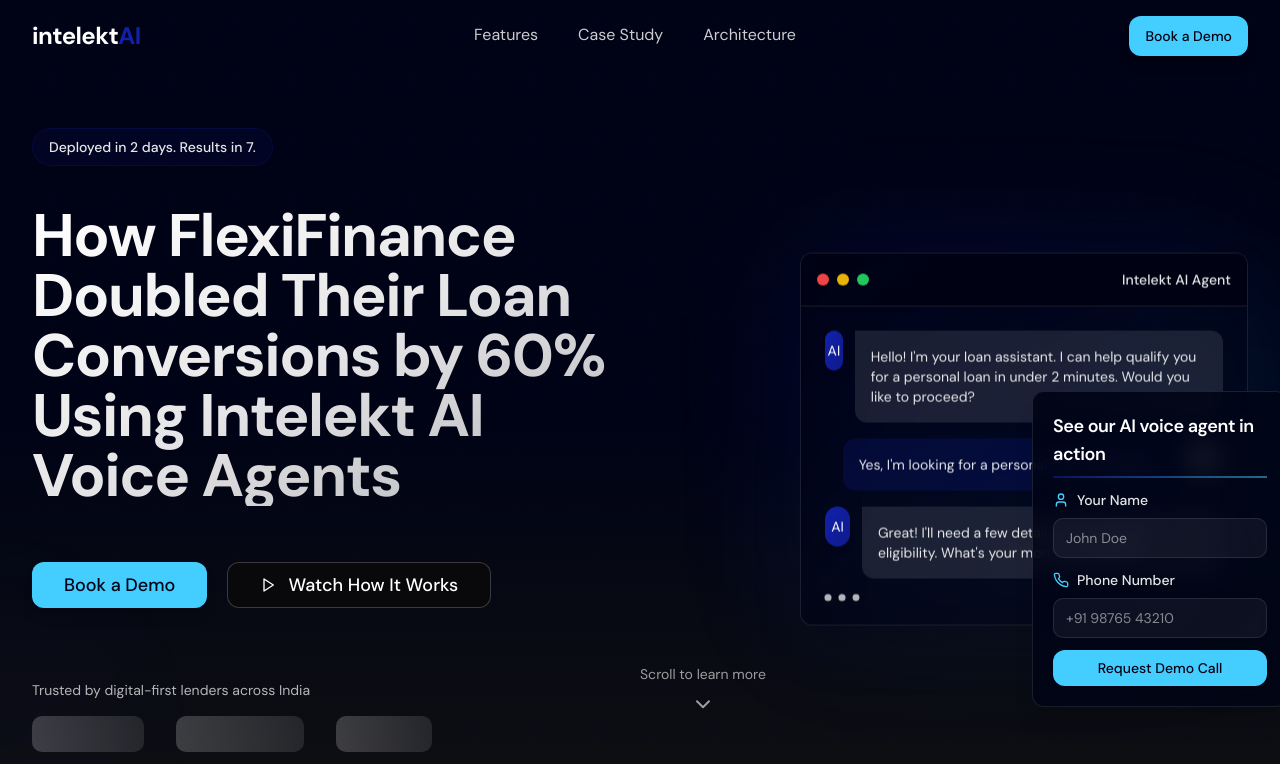
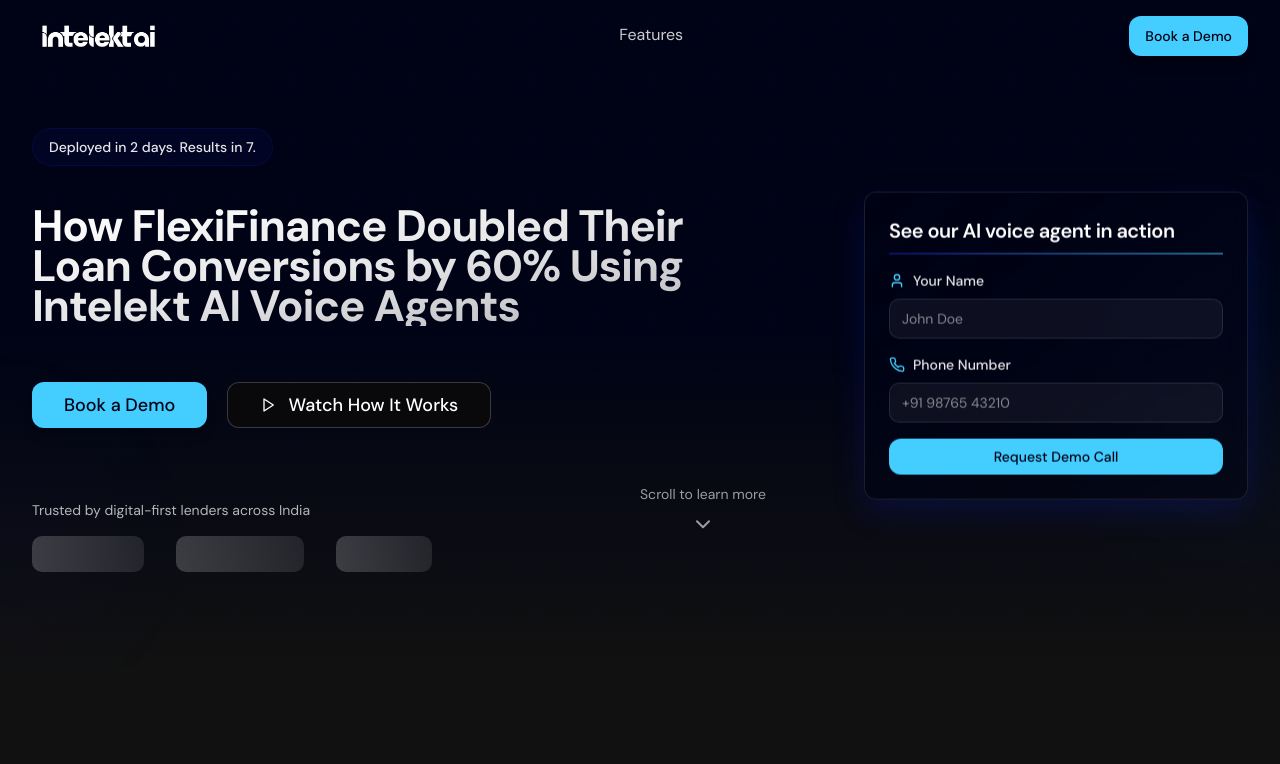
Before and after one commit to paarullllll/intelekt-ai-turbo-funnel-09, a React (Vite) app: page / in a window 1280 px wide. Shown: the top 764 px of the page. Built offline with nearby package versions, Linux system fonts and the light colour scheme.

Commit message:
Refactor: Update landing page content
- Reduced heading font size.
- Removed chat visual and adjusted card size.
- Removed navigation items.
- Updated section headings and content.
- Changed logo.

```diff
--- a/src/components/FeaturesSection.tsx
+++ b/src/components/FeaturesSection.tsx
@@ -1,114 +1,159 @@
 
 import React from 'react';
+import { Button } from "@/components/ui/button";
 import {
-  MessageSquare,
+  Clock,
+  Target,
+  BarChart,
+  ShieldCheck,
   FileText,
-  Play,
+  BrainCircuit,
+  Phone,
   Users,
-  Database,
-  BarChart,
-  Mic,
-  Video,
-  Zap,
-  Scale
+  MessagesSquare
 } from "lucide-react";
+import { motion } from 'framer-motion';
+import { cn } from "@/lib/utils";
+
+// Feature card component
+const FeatureCard = ({
+  title,
+  description,
+  icon: Icon,
+  delay = 0,
+  className
+}: {
+  title: string;
+  description: string;
+  icon: React.ElementType;
+  delay?: number;
+  className?: string;
+}) => {
+  return (
+    <motion.div
+      initial={{ opacity: 0, y: 20 }}
+      whileInView={{ opacity: 1, y: 0 }}
+      viewport={{ once: true, margin: "-50px" }}
+      transition={{ duration: 0.6, delay: 0.1 + delay * 0.1 }}
+      className={cn(
+        "bg-gradient-to-br from-intelekt-primary/90 to-intelekt-primary/50 backdrop-blur-sm",
+        "border border-white/10 rounded-xl p-6 h-full",
+        "hover:border-intelekt-accent/30 hover:shadow-lg hover:-translate-y-1",
+        "transition-all duration-300 ease-out",
+        className
+      )}
+    >
+      <div className="bg-intelekt-accent/10 w-12 h-12 rounded-lg flex items-center justify-center mb-5">
+        <Icon className="h-6 w-6 text-intelekt-accent" />
+      </div>
+      <h3 className="text-lg font-semibold text-white mb-3">{title}</h3>
+      <p className="text-white/70 text-sm leading-relaxed">{description}</p>
+    </motion.div>
+  );
+};
 
 const FeaturesSection = () => {
   return (
-    <section id="features" className="py-20 bg-gradient-to-b from-intelekt-background to-intelekt-primary/90 relative">
+    <section id="features" className="py-16 md:py-20 lg:py-24 bg-intelekt-background relative overflow-hidden">
+      {/* Decorative elements */}
+      <div className="absolute -top-40 -right-40 w-80 h-80 rounded-full bg-intelekt-accent/5 blur-3xl"></div>
+      <div className="absolute -bottom-40 -left-40 w-80 h-80 rounded-full bg-intelekt-accent/5 blur-3xl"></div>
+
       <div className="container mx-auto px-4 sm:px-6 lg:px-8 relative z-10">
-        <div className="text-center mb-16 animate-fade-in">
-          <div className="inline-block px-3 py-1 rounded-full bg-intelekt-accent/10 border border-intelekt-accent/20 text-sm text-white/80 mb-4">
-            Platform Capabilities
-          </div>
-          <h2 className="text-3xl md:text-4xl font-bold text-white mb-6">
-            What Makes Intelekt AI Unstoppable for Lending
-          </h2>
-          <p className="text-lg text-white/80 max-w-3xl mx-auto">
-            Intelekt AI isn't just a bot — it's a full-stack agentic platform built for lending. Here's what powers it:
-          </p>
+        <div className="max-w-3xl mx-auto text-center mb-12 md:mb-16">
+          <motion.h2
+            initial={{ opacity: 0, y: 20 }}
+            whileInView={{ opacity: 1, y: 0 }}
+            viewport={{ once: true }}
+            transition={{ duration: 0.6 }}
+            className="text-3xl md:text-4xl font-bold text-gradient mb-4"
+          >
+            Works without bias, fatigue and errors
+          </motion.h2>
+          <motion.p
+            initial={{ opacity: 0, y: 20 }}
+            whileInView={{ opacity: 1, y: 0 }}
+            viewport={{ once: true }}
+            transition={{ duration: 0.6, delay: 0.1 }}
+            className="text-white/70 text-lg leading-relaxed"
+          >
+            Ready to use agentic AI platform for lending teams to disburse faster
+          </motion.p>
         </div>
 
-        <div className="grid md:grid-cols-2 gap-8 lg:gap-12">
-          <div className="bg-white/5 backdrop-blur-sm border border-white/10 rounded-xl p-8 hover:bg-white/10 transition-all duration-300 animate-fade-in animation-delay-100 transform hover:scale-105 hover:shadow-lg">
-            <div className="flex items-start gap-5">
-              <div className="bg-intelekt-accent/10 h-12 w-12 rounded-xl flex items-center justify-center mb-4">
-                <Mic className="h-6 w-6 text-intelekt-cta" />
-              </div>
-              <div>
-                <h3 className="text-xl font-semibold text-white mb-3 flex items-center gap-2">
-                  <span>Voice & Video Intelligence</span>
-                </h3>
-                <p className="text-white/80 leading-relaxed">
-                  AI agents engage with customers using human-like speech and guide them through onboarding or product discovery — no typing or app switching required.
-                </p>
-              </div>
-            </div>
-          </div>
+        {/* Feature grid */}
+        <div className="grid grid-cols-1 md:grid-cols-2 lg:grid-cols-3 gap-6 md:gap-8">
+          <FeatureCard
+            title="Real-time loan qualification"
+            description="Process 1,000+ leads in minutes with AI voice agents that conduct initial qualification calls as effectively as your best agents."
+            icon={Clock}
+            delay={0}
+          />
+          <FeatureCard
+            title="Document verification at scale"
+            description="Automate document verification with AI that can follow up on missing or incorrect documents, reducing the time to completion."
+            icon={FileText}
+            delay={1}
+          />
+          <FeatureCard
+            title="Multilingual support"
+            description="Connect with customers in their preferred language across Hindi, English, Tamil, Telugu, Kannada, Malayalam, and more."
+            icon={MessagesSquare}
+            delay={2}
+          />
+          <FeatureCard
+            title="Intelligent follow-ups"
+            description="Never lose a lead due to poor follow-up. Our agents automatically call back at the optimal time to maximize conversion."
+            icon={Target}
+            delay={3}
+          />
+          <FeatureCard
+            title="Performance analytics"
+            description="Gain insights into your loan funnel with detailed analytics on qualification rates, conversion rates, and more."
+            icon={BarChart}
+            delay={4}
+          />
+          <FeatureCard
+            title="Compliance built-in"
+            description="All calls are recorded, transcribed, and analyzed for compliance with lending regulations and internal policies."
+            icon={ShieldCheck}
+            delay={5}
+          />
+          <FeatureCard
+            title="AI-driven insights"
+            description="Identify patterns in customer behavior and preferences to optimize your lending strategy and products."
+            icon={BrainCircuit}
+            delay={6}
+            className="lg:col-span-1"
+          />
+          <FeatureCard
+            title="Voice and WhatsApp channels"
+            description="Meet customers where they are, with seamless transitions between voice calls, WhatsApp, and other channels."
+            icon={Phone}
+            delay={7}
+            className="lg:col-span-1"
+          />
+          <FeatureCard
+            title="Handoff to human agents"
+            description="Seamlessly transfer complex cases to human agents with full context and history of the conversation."
+            icon={Users}
+            delay={8}
+            className="lg:col-span-1"
+          />
+        </div>
 
-          <div className="bg-white/5 backdrop-blur-sm border border-white/10 rounded-xl p-8 hover:bg-white/10 transition-all duration-300 animate-fade-in animation-delay-200 transform hover:scale-105 hover:shadow-lg">
-            <div className="flex items-start gap-5">
-              <div className="bg-intelekt-accent/10 h-12 w-12 rounded-xl flex items-center justify-center mb-4">
-                <Database className="h-6 w-6 text-intelekt-cta" />
-              </div>
-              <div>
-                <h3 className="text-xl font-semibold text-white mb-3 flex items-center gap-2">
-                  <span>Customizable Agent Behavior</span>
-                </h3>
-                <p className="text-white/80 leading-relaxed">
-                  Define your own rules, product logic, language tone, and follow-up sequences. Our no-code setup makes changes frictionless.
-                </p>
-              </div>
-            </div>
-          </div>
-
-          <div className="bg-white/5 backdrop-blur-sm border border-white/10 rounded-xl p-8 hover:bg-white/10 transition-all duration-300 animate-fade-in animation-delay-300 transform hover:scale-105 hover:shadow-lg">
-            <div className="flex items-start gap-5">
-              <div className="bg-intelekt-accent/10 h-12 w-12 rounded-xl flex items-center justify-center mb-4">
-                <Users className="h-6 w-6 text-intelekt-cta" />
-              </div>
-              <div>
-                <h3 className="text-xl font-semibold text-white mb-3 flex items-center gap-2">
-                  <span>Inbound & Outbound Call Handling</span>
-                </h3>
-                <p className="text-white/80 leading-relaxed">
-                  Intelekt AI handles customer calls 24/7 — whether it's a support question, an interest in a product, or a follow-up nudge.
-                </p>
-              </div>
-            </div>
-          </div>
-
-          <div className="bg-white/5 backdrop-blur-sm border border-white/10 rounded-xl p-8 hover:bg-white/10 transition-all duration-300 animate-fade-in animation-delay-400 transform hover:scale-105 hover:shadow-lg">
-            <div className="flex items-start gap-5">
-              <div className="bg-intelekt-accent/10 h-12 w-12 rounded-xl flex items-center justify-center mb-4">
-                <FileText className="h-6 w-6 text-intelekt-cta" />
-              </div>
-              <div>
-                <h3 className="text-xl font-semibold text-white mb-3 flex items-center gap-2">
-                  <span>AI Insights & Call Summaries</span>
-                </h3>
-                <p className="text-white/80 leading-relaxed">
-                  Every interaction is recorded, transcribed, and summarized with key highlights. Data is auto-synced to your CRM for instant team visibility.
-                </p>
-              </div>
-            </div>
-          </div>
-
-          <div className="bg-white/5 backdrop-blur-sm border border-white/10 rounded-xl p-8 hover:bg-white/10 transition-all duration-300 animate-fade-in animation-delay-500 transform hover:scale-105 hover:shadow-lg md:col-span-2">
-            <div className="flex items-start gap-5">
-              <div className="bg-intelekt-accent/10 h-12 w-12 rounded-xl flex items-center justify-center mb-4">
-                <Scale className="h-6 w-6 text-intelekt-cta" />
-              </div>
-              <div>
-                <h3 className="text-xl font-semibold text-white mb-3 flex items-center gap-2">
-                  <span>Built to Scale</span>
-                </h3>
-                <p className="text-white/80 leading-relaxed">
-                  From 1 to 1,000 AI agents — ramp instantly without ops overhead. Works out of the box with CRMs, LOS, LMS, and on-prem/cloud systems.
-                </p>
-              </div>
-            </div>
-          </div>
+        {/* CTA section */}
+        <div className="mt-16 md:mt-20 text-center">
+          <Button
+            className={cn(
+              "bg-intelekt-cta hover:bg-intelekt-cta/90 text-intelekt-primary",
+              "text-lg px-8 py-6 font-medium rounded-xl",
+              "transition-all duration-300 shadow-lg",
+              "hover:shadow-intelekt-cta/20 hover:shadow-xl transform hover:-translate-y-1"
+            )}
+          >
+            Schedule a Demo
+          </Button>
         </div>
       </div>
     </section>
--- a/src/components/HeroSection.tsx
+++ b/src/components/HeroSection.tsx
@@ -3,7 +3,6 @@ import React, { useState } from 'react';
 import { Button } from "@/components/ui/button";
 import { Input } from "@/components/ui/input";
 import { Label } from "@/components/ui/label";
-import { Form, FormControl, FormField, FormItem, FormLabel } from "@/components/ui/form";
 import { cn } from "@/lib/utils";
 import { Play, ChevronDown, Phone, User } from "lucide-react";
 import { motion } from 'framer-motion';
@@ -86,7 +85,7 @@ const HeroSection = () => {
             variants={staggerContainer}
             initial="hidden"
             animate="show"
-            className="w-full lg:w-1/2 space-y-6 md:space-y-8"
+            className="w-full lg:w-3/5 space-y-6 md:space-y-8"
           >
             <motion.div
               variants={fadeInUp}
@@ -97,7 +96,7 @@ const HeroSection = () => {
 
             <motion.h1
               variants={fadeInUp}
-              className="text-4xl sm:text-5xl md:text-6xl lg:text-6xl font-bold leading-tight text-gradient tracking-tight"
+              className="text-3xl sm:text-4xl md:text-[44px] font-bold leading-tight text-gradient tracking-tight"
             >
               How FlexiFinance Doubled Their Loan Conversions by 60% Using Intelekt AI Voice Agents
             </motion.h1>
@@ -158,99 +157,38 @@ const HeroSection = () => {
             </motion.div>
           </motion.div>
 
-          {/* Right content - Animated mockup with interactive card */}
+          {/* Right content - Interactive card only */}
           <motion.div
-            initial={{ opacity: 0, x: 20 }}
-            animate={{ opacity: 1, x: 0 }}
+            initial={{ opacity: 0 }}
+            animate={{ opacity: 1 }}
             transition={{ duration: 0.7, delay: 0.4 }}
-            className="w-full lg:w-1/2 flex justify-center lg:justify-end relative"
+            className="w-full lg:w-2/5 flex justify-center lg:justify-end relative"
           >
-            <div className="relative w-full max-w-md">
-              <div className="absolute inset-0 rounded-xl bg-gradient-to-br from-intelekt-accent/30 to-intelekt-cta/10 blur-3xl opacity-20 animate-pulse-soft"></div>
-
-              {/* AI Agent Chat UI */}
             <motion.div
-                animate={{ y: [0, -10, 0] }}
-                transition={{ repeat: Infinity, duration: 6, ease: "easeInOut" }}
-                className="relative bg-gradient-to-br from-intelekt-primary/80 to-intelekt-primary/40 backdrop-blur border border-white/10 rounded-xl overflow-hidden shadow-2xl"
+              animate={{
+                y: [0, -15, 0],
+                boxShadow: [
+                  "0 10px 30px rgba(18, 33, 170, 0.2)",
+                  "0 20px 40px rgba(18, 33, 170, 0.4)",
+                  "0 10px 30px rgba(18, 33, 170, 0.2)"
+                ]
+              }}
+              transition={{
+                repeat: Infinity,
+                duration: 6,
+                ease: "easeInOut"
+              }}
+              className="bg-gradient-to-br from-intelekt-primary/80 to-intelekt-primary/40
+                      backdrop-blur-md border border-white/10 rounded-xl p-6
+                      hover:shadow-intelekt-cta/20 transform hover:-translate-y-1 transition-all duration-300
+                      w-full max-w-sm"
             >
-                <div className="bg-intelekt-primary/90 border-b border-white/10 p-4 flex items-center justify-between">
-                  <div className="flex space-x-2">
-                    <div className="w-3 h-3 rounded-full bg-red-500"></div>
-                    <div className="w-3 h-3 rounded-full bg-yellow-500"></div>
-                    <div className="w-3 h-3 rounded-full bg-green-500"></div>
-                  </div>
-                  <div className="text-sm font-medium text-white/90">Intelekt AI Agent</div>
-                </div>
-                <div className="p-6 space-y-4">
-                  <motion.div
-                    initial={{ opacity: 0, y: 10 }}
-                    animate={{ opacity: 1, y: 0 }}
-                    transition={{ delay: 0.8 }}
-                    className="flex items-start gap-3"
-                  >
-                    <div className="w-10 h-10 rounded-full bg-gradient-to-br from-intelekt-accent to-intelekt-accent/80 flex items-center justify-center text-white text-sm shadow-md">AI</div>
-                    <div className="bg-white/10 rounded-lg rounded-tl-none p-4 text-sm text-white/90">
-                      Hello! I'm your loan assistant. I can help qualify you for a personal loan in under 2 minutes. Would you like to proceed?
-                    </div>
-                  </motion.div>
-                  <motion.div
-                    initial={{ opacity: 0, y: 10 }}
-                    animate={{ opacity: 1, y: 0 }}
-                    transition={{ delay: 1.2 }}
-                    className="flex items-start gap-3 justify-end"
-                  >
-                    <div className="bg-intelekt-accent/20 rounded-lg rounded-tr-none p-4 text-sm text-white/90">
-                      Yes, I'm looking for a personal loan of ₹2 lakhs.
-                    </div>
-                    <div className="w-10 h-10 rounded-full bg-gray-600 flex items-center justify-center text-white text-sm shadow-md">U</div>
-                  </motion.div>
-                  <motion.div
-                    initial={{ opacity: 0, y: 10 }}
-                    animate={{ opacity: 1, y: 0 }}
-                    transition={{ delay: 1.6 }}
-                    className="flex items-start gap-3"
-                  >
-                    <div className="w-10 h-10 rounded-full bg-gradient-to-br from-intelekt-accent to-intelekt-accent/80 flex items-center justify-center text-white text-sm shadow-md">AI</div>
-                    <div className="bg-white/10 rounded-lg rounded-tl-none p-4 text-sm text-white/90">
-                      Great! I'll need a few details to check your eligibility. What's your monthly income?
-                    </div>
-                  </motion.div>
-                  <div className="flex items-center gap-2 mt-4">
-                    <motion.div
-                      animate={{ scale: [1, 1.2, 1] }}
-                      transition={{ repeat: Infinity, duration: 1.5 }}
-                      className="h-1.5 w-1.5 rounded-full bg-white/70"
-                    ></motion.div>
-                    <motion.div
-                      animate={{ scale: [1, 1.2, 1] }}
-                      transition={{ repeat: Infinity, duration: 1.5, delay: 0.2 }}
-                      className="h-1.5 w-1.5 rounded-full bg-white/70"
-                    ></motion.div>
-                    <motion.div
-                      animate={{ scale: [1, 1.2, 1] }}
-                      transition={{ repeat: Infinity, duration: 1.5, delay: 0.4 }}
-                      className="h-1.5 w-1.5 rounded-full bg-white/70"
-                    ></motion.div>
-                  </div>
-                </div>
-              </motion.div>
-
-              {/* Interactive Demo Request Card */}
-              <motion.div
-                initial={{ opacity: 0, y: 20 }}
-                animate={{ opacity: 1, y: 0 }}
-                transition={{ delay: 2 }}
-                className="absolute -bottom-20 -right-10 md:-right-5 lg:-right-10 w-64 bg-gradient-to-br from-intelekt-primary/90 to-intelekt-primary/70
-                          backdrop-blur-md border border-white/10 rounded-xl p-5 shadow-xl
-                          hover:shadow-intelekt-cta/20 transform hover:-translate-y-1 transition-all duration-300"
-              >
-                <div className="mb-3">
-                  <h3 className="text-lg font-semibold text-white mb-2">See our AI voice agent in action</h3>
+              <div className="mb-4">
+                <h3 className="text-xl font-semibold text-white mb-2">See our AI voice agent in action</h3>
                 <div className="w-full h-0.5 bg-gradient-to-r from-intelekt-accent/50 to-intelekt-cta/50"></div>
               </div>
 
-                <form onSubmit={form.handleSubmit(onSubmit)} className="space-y-3">
+              <form onSubmit={form.handleSubmit(onSubmit)} className="space-y-4">
                 <div className="space-y-2">
                   <div className="flex items-center">
                     <User className="h-4 w-4 text-intelekt-cta mr-2" />
@@ -293,7 +231,6 @@ const HeroSection = () => {
                 </Button>
               </form>
             </motion.div>
-            </div>
           </motion.div>
         </div>
 
--- a/src/components/NavBar.tsx
+++ b/src/components/NavBar.tsx
@@ -44,9 +44,7 @@ const NavBar = () => {
         <div className="flex justify-between items-center">
           <div className="flex items-center">
             <a href="/" className="flex items-center group">
-              <span className="text-2xl font-bold text-white tracking-tight group-hover:opacity-90 transition-opacity">
-                intelekt<span className="text-intelekt-accent">AI</span>
-              </span>
+              <img src="/lovable-uploads/3ef42f29-a1d2-4d00-aff5-bfd80740e0b4.png" alt="Intelekt AI" className="h-8 mr-2" />
             </a>
           </div>
 
@@ -57,18 +55,6 @@ const NavBar = () => {
               className="text-white/80 hover:text-white transition-colors border-b-2 border-transparent hover:border-intelekt-accent/40 py-1"
             >
               Features
-            </button>
-            <button
-              onClick={() => scrollToSection('case-study')}
-              className="text-white/80 hover:text-white transition-colors border-b-2 border-transparent hover:border-intelekt-accent/40 py-1"
-            >
-              Case Study
-            </button>
-            <button
-              onClick={() => scrollToSection('architecture')}
-              className="text-white/80 hover:text-white transition-colors border-b-2 border-transparent hover:border-intelekt-accent/40 py-1"
-            >
-              Architecture
             </button>
           </div>
 
@@ -108,18 +94,6 @@ const NavBar = () => {
             >
               Features
             </button>
-            <button
-              onClick={() => scrollToSection('case-study')}
-              className="text-white/90 hover:text-white py-3 px-4 rounded-lg hover:bg-white/5 transition-colors text-left"
-            >
-              Case Study
-            </button>
-            <button
-              onClick={() => scrollToSection('architecture')}
-              className="text-white/90 hover:text-white py-3 px-4 rounded-lg hover:bg-white/5 transition-colors text-left"
-            >
-              Architecture
-            </button>
             <div className="pt-2">
               <Button
                 className={cn(
```
Also changed, not shown: public/lovable-uploads/3ef42f29-a1d2-4d00-aff5-bfd80740e0b4.png (added). Lines whose indentation alone changed are shown as unchanged.
